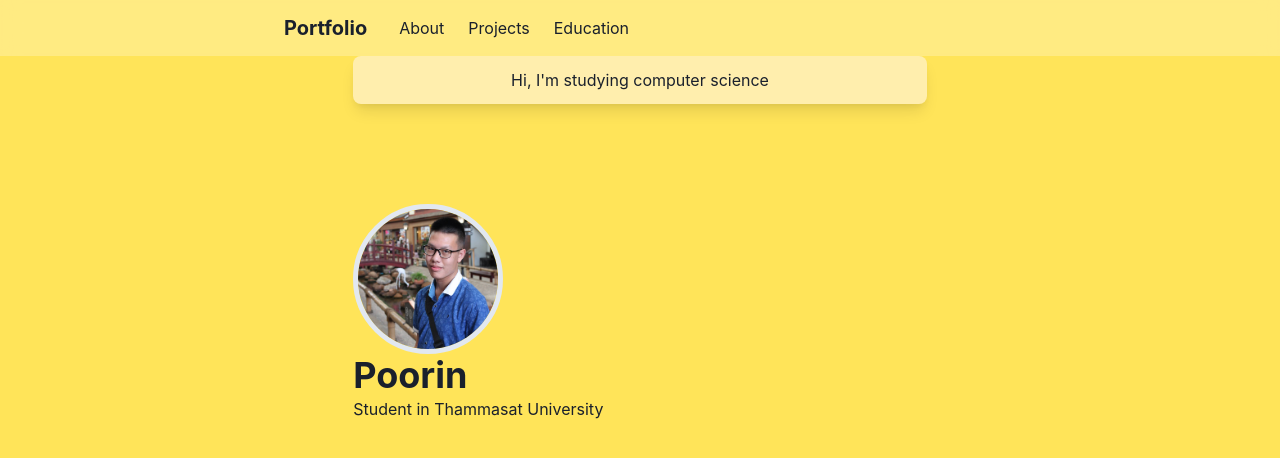
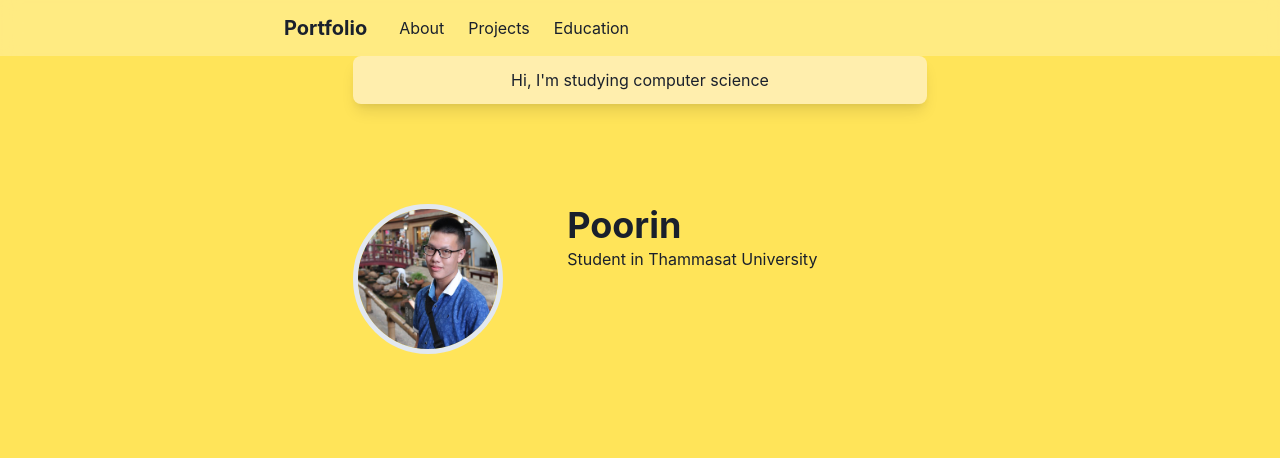
Before and after one commit to markmark345/markmark345.github.io, a Next.js app: page / in a window 1280 px wide. Shown: the top 458 px of the page. Built offline with nearby package versions, Linux system fonts and the light colour scheme.

Commit message:
fix index

```diff
--- a/pages/index.js
+++ b/pages/index.js
@@ -14,26 +14,25 @@ const Home = () => {
       >
         Hi, I&apos;m studying computer science
       </Box>
-      <Box >
+      <Box display={{ md: "flex" }}>
+
+        <Box >
           <Image
             maxWidth="150px"
             borderColor="Black.800"
             borderWidth={5}
             borderStyle="solid"
-            // boxSize="250px"
             src="/profile/PoorinIMG1.jpg"
             borderRadius="full"
             alt="PoorinIMG"
           />
         </Box>
-      <Box display={{ md: "flex" }}>
-        <Box flexGrow={1}>
+        <Box flexGrow={1} ml={16}>
           <Heading as="h2" variant="page-title">
             Poorin
           </Heading>
           <p>Student in Thammasat University</p>
         </Box>
-
       </Box>
     </Container>
   );
```
